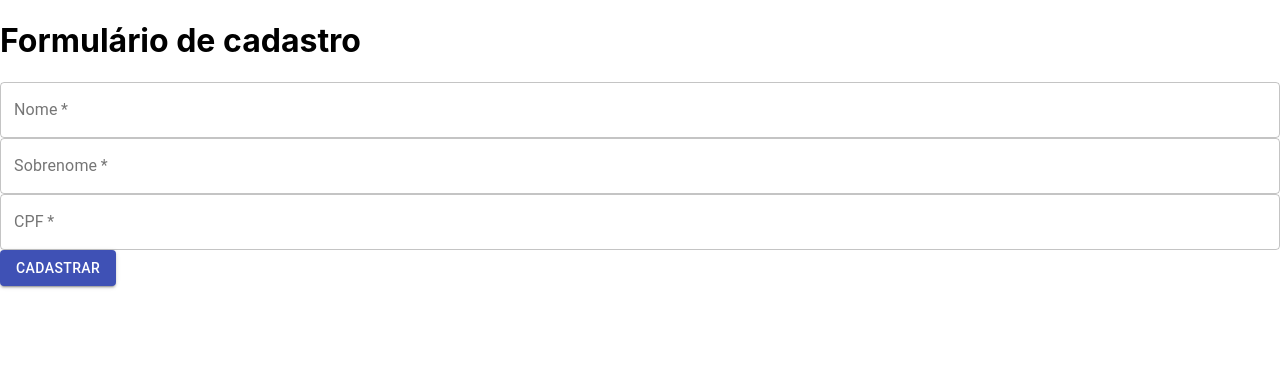
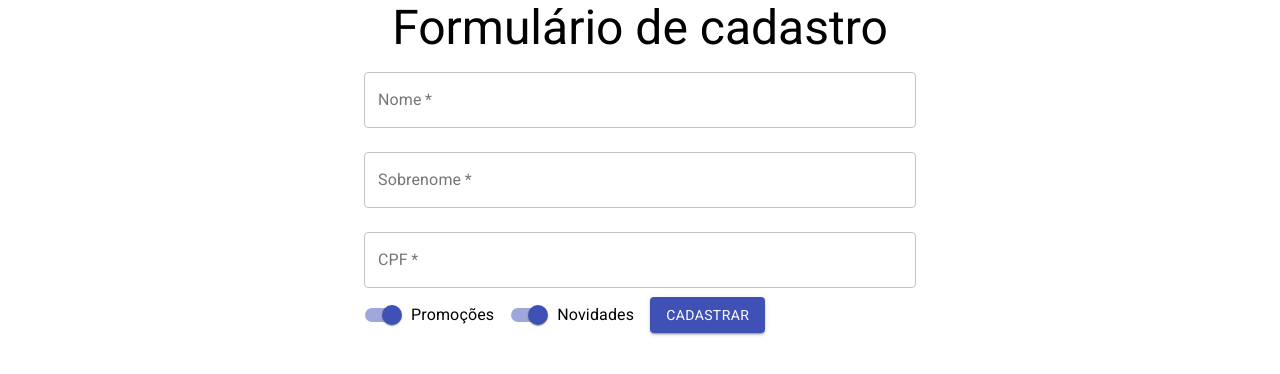
Before and after one commit to TakaGui/alura, a React (Create React App) app in the folder front-end/reactjs/form/: page / in a window 1280 px wide. Shown: the top 374 px of the page. Built offline with nearby package versions, Linux system fonts and the light colour scheme.

Commit message:
style: customlayout with material ui

```diff
--- a/front-end/reactjs/form/package.json
+++ b/front-end/reactjs/form/package.json
@@ -7,6 +7,7 @@
     "@testing-library/jest-dom": "^5.11.4",
     "@testing-library/react": "^11.1.0",
     "@testing-library/user-event": "^12.1.10",
+    "fontsource-roboto": "^4.0.0",
     "react": "^17.0.2",
     "react-dom": "^17.0.2",
     "react-scripts": "4.0.3",
--- a/front-end/reactjs/form/src/App.js
+++ b/front-end/reactjs/form/src/App.js
@@ -1,13 +1,28 @@
-import './App.css';
+import {
+  Container,
+  Typography,
+} from '@material-ui/core';
 
 import { RegisterForm } from './components/RegisterForm';
 
+import 'fontsource-roboto';
+import './App.css';
+
 function App() {
   return (
-    <>
-      <h1>Formulário de cadastro</h1>
+    <Container
+      component="article"
+      maxWidth="sm"
+    >
+      <Typography
+        variant="h3"
+        component="h1"
+        align="center"
+      >
+        Formulário de cadastro
+      </Typography>
       <RegisterForm />
-    </>
+    </Container>
   );
 }
 
--- a/front-end/reactjs/form/src/components/RegisterForm/index.jsx
+++ b/front-end/reactjs/form/src/components/RegisterForm/index.jsx
@@ -1,5 +1,9 @@
-import Button from '@material-ui/core/Button';
-import TextField from '@material-ui/core/TextField';
+import {
+  TextField,
+  FormControlLabel,
+  Switch,
+  Button,
+} from '@material-ui/core';
 
 export function RegisterForm() {
   return (
@@ -10,6 +14,7 @@ export function RegisterForm() {
         variant="outlined"
         required
         fullWidth
+        margin="normal"
       />
 
       <TextField
@@ -18,6 +23,7 @@ export function RegisterForm() {
         variant="outlined"
         required
         fullWidth
+        margin="normal"
       />
 
       <TextField
@@ -26,6 +32,29 @@ export function RegisterForm() {
         variant="outlined"
         required
         fullWidth
+        margin="normal"
+      />
+
+      <FormControlLabel
+        label="Promoções"
+        control={
+          <Switch
+            name="promotion"
+            defaultChecked
+            color="primary"
+          />
+        }
+      />
+
+      <FormControlLabel
+        label="Novidades"
+        control={
+          <Switch
+            name="news"
+            defaultChecked
+            color="primary"
+          />
+        }
       />
 
       <Button
```
Also changed, not shown: 1 other file (tests, documents, lock files or other folders).
